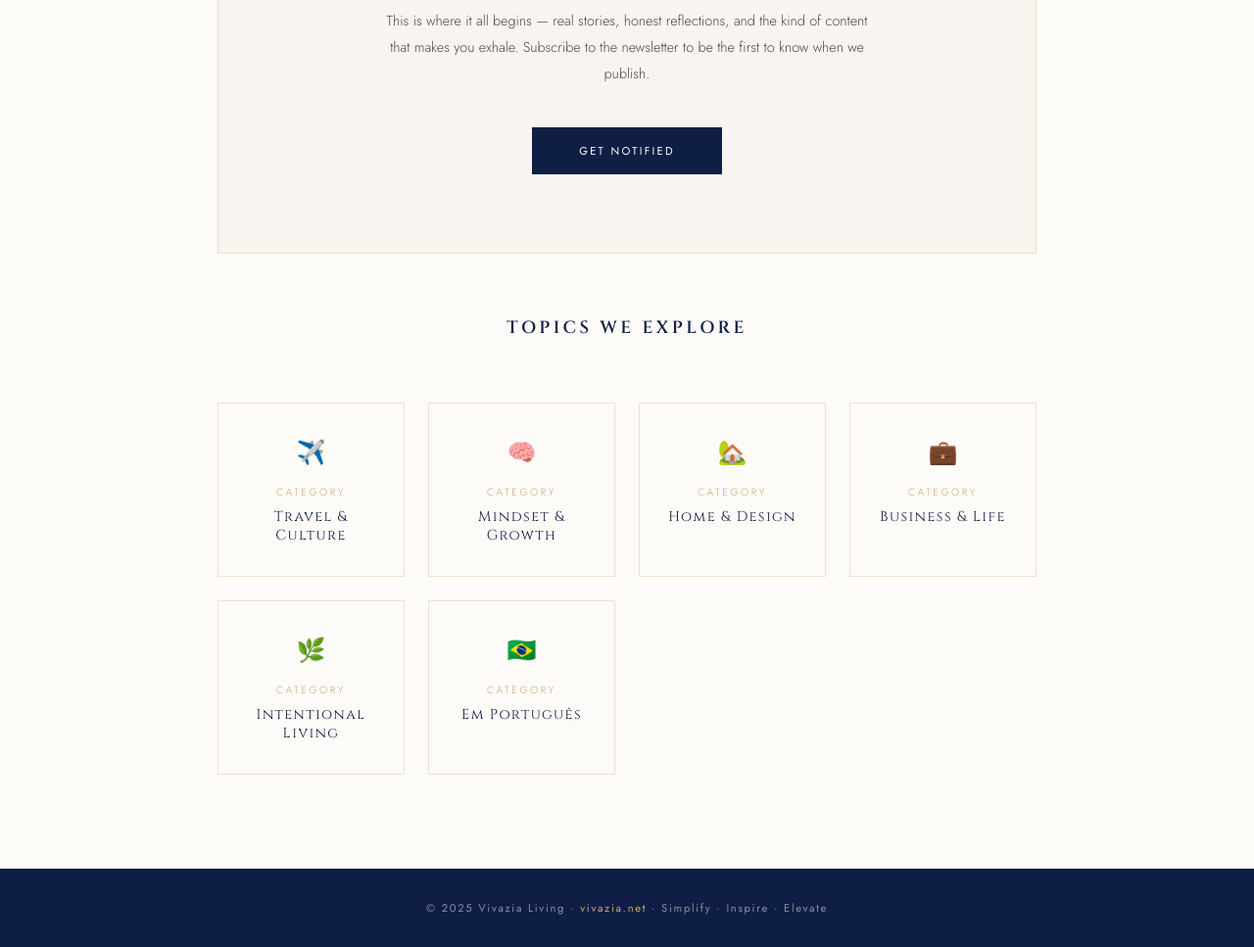
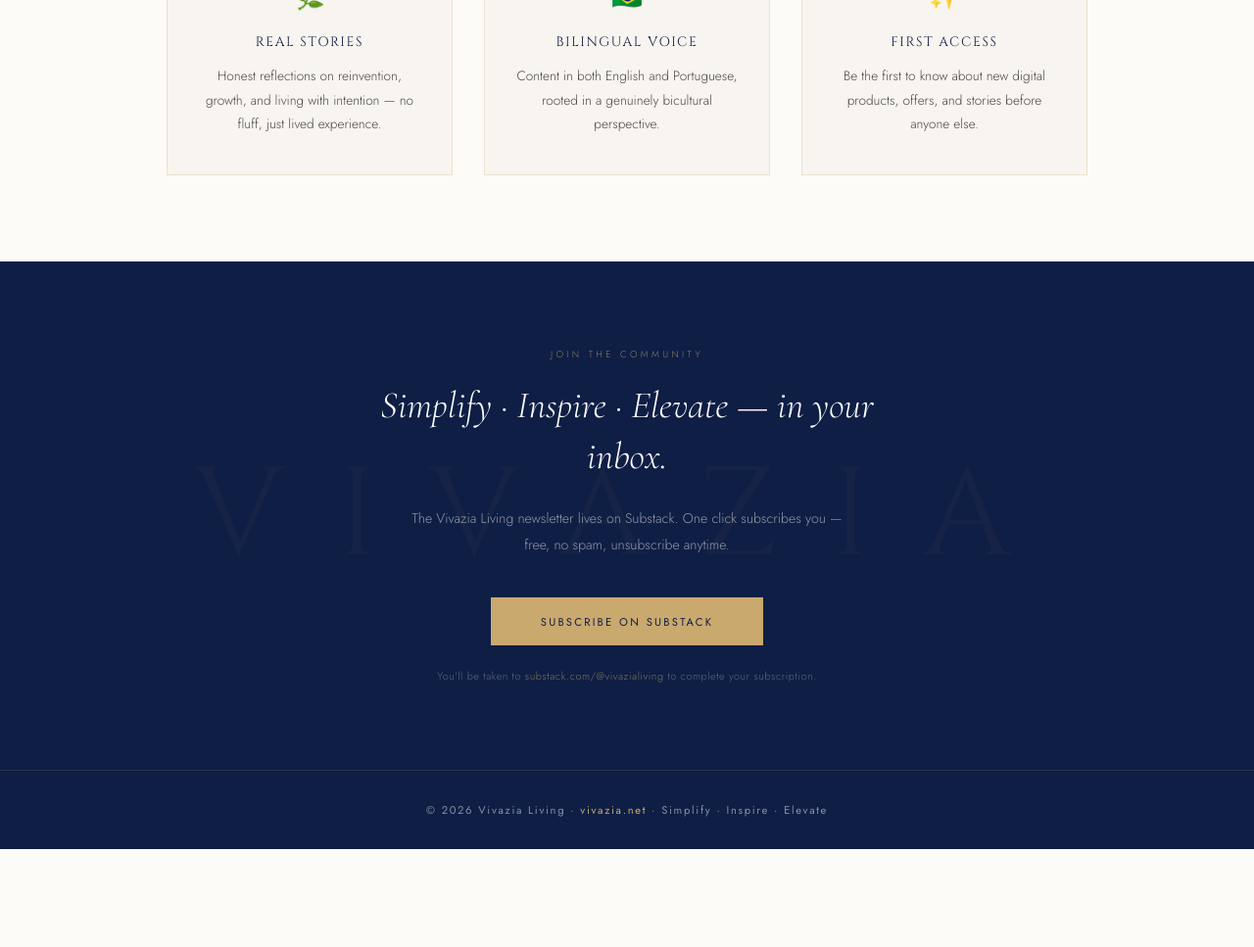
Before and after one commit to vivazia-living/vivazialiving, a plain HTML site: page newsletter.html in a window 1280 px wide. Shown: the part 737-1704 px from the top of the page at 98% size. After the commit the page ends 1604 px from the top, so only its background shows below. Drawn offline with nearby package versions, Linux system fonts and the light colour scheme.

Commit message:
Add files via upload

```diff
--- a/newsletter.html
+++ b/newsletter.html
@@ -3,7 +3,7 @@
 <head>
 <meta charset="UTF-8">
 <meta name="viewport" content="width=device-width, initial-scale=1.0">
-<title>Blog — Vivazia Living</title>
+<title>Newsletter — Vivazia Living</title>
 <link href="https://fonts.googleapis.com/css2?family=Cinzel:wght@400;600&family=Cormorant+Garamond:ital,wght@0,300;0,400;1,300;1,400&family=Jost:wght@200;300;400;500&display=swap" rel="stylesheet">
 <style>
 *,*::before,*::after{box-sizing:border-box;margin:0;padding:0}
@@ -36,111 +36,124 @@
 .nav-logo-sub{font-family:'Cormorant Garamond',serif;font-size:0.85rem;font-weight:300;letter-spacing:0.45em;color:var(--text-light);font-style:italic;}
 .nav-links{display:flex;gap:2.5rem;list-style:none;align-items:center}
 .nav-links a{font-size:0.7rem;letter-spacing:0.18em;text-transform:uppercase;color:var(--text-mid);text-decoration:none;transition:color 0.2s;font-weight:300;}
-.nav-links a:hover{color:var(--gold)}
+.nav-links a:hover,.nav-links a.active{color:var(--gold)}
 .nav-cta{background:var(--navy);color:#fff!important;padding:0.5rem 1.5rem;transition:background 0.2s!important;}
 .nav-cta:hover{background:var(--gold)!important}
 
+/* HERO */
 .page-hero{
-  min-height:50vh;
+  min-height:52vh;
   display:flex;flex-direction:column;justify-content:center;align-items:center;
   text-align:center;
-  padding:8rem 2rem 5rem;
+  padding:9rem 2rem 5rem;
   background:var(--cream);
+  position:relative;
 }
 .page-eyebrow{
-  font-size:0.65rem;letter-spacing:0.35em;text-transform:uppercase;
+  font-size:0.65rem;letter-spacing:0.4em;text-transform:uppercase;
   color:var(--gold);margin-bottom:1.5rem;font-weight:300;
 }
 .page-title{
-  font-family:'Cinzel',serif;font-size:clamp(2rem,4vw,3rem);
-  font-weight:600;letter-spacing:0.2em;color:var(--navy);
-  margin-bottom:1rem;
+  font-family:'Cinzel',serif;font-size:clamp(2rem,4.5vw,3.4rem);
+  font-weight:600;letter-spacing:0.08em;color:var(--navy);
+  line-height:1.2;margin-bottom:1.2rem;
 }
-.page-rule{
-  width:60px;height:0.5px;background:var(--gold);
-  opacity:0.6;margin:1.5rem auto;
-}
+.page-title em{font-style:italic;font-family:'Cormorant Garamond',serif;color:var(--gold);font-weight:400}
+.page-rule{width:60px;height:0.5px;background:var(--gold);opacity:0.6;margin:0.5rem auto 1.8rem;}
 .page-desc{
   font-family:'Cormorant Garamond',serif;
-  font-size:clamp(1.1rem,2vw,1.4rem);
+  font-size:clamp(1.05rem,1.9vw,1.35rem);
   font-weight:300;font-style:italic;
-  color:var(--text-mid);max-width:600px;
+  color:var(--text-mid);max-width:560px;
   line-height:1.9;
 }
 
-.blog-section{
-  padding:6rem 2rem;
-  max-width:900px;
-  margin:0 auto;
+/* BENEFITS */
+.benefits-section{
+  padding:5.5rem 5rem;
+  max-width:1100px;margin:0 auto;
+}
+.benefits-label{
+  font-size:0.6rem;letter-spacing:0.35em;text-transform:uppercase;
+  color:var(--gold);margin-bottom:2.5rem;font-weight:300;text-align:center;
+}
+.benefits-grid{
+  display:grid;grid-template-columns:repeat(3,1fr);gap:2rem;
+}
+.benefit-card{
+  padding:2.5rem 1.8rem;text-align:center;
+  border:0.5px solid rgba(201,169,110,0.25);
+  background:var(--cream);
+  transition:border-color 0.2s;
+}
+.benefit-card:hover{border-color:var(--gold)}
+.benefit-icon{font-size:1.6rem;margin-bottom:1.2rem}
+.benefit-title{
+  font-family:'Cinzel',serif;font-size:0.85rem;
+  letter-spacing:0.12em;color:var(--navy);
+  margin-bottom:0.8rem;text-transform:uppercase;
+}
+.benefit-text{
+  font-size:0.85rem;color:var(--text-mid);
+  line-height:1.8;font-weight:300;
 }
 
-.coming-soon{
-  text-align:center;
-  padding:5rem 2rem;
-  border:0.5px solid rgba(201,169,110,0.3);
-  background:var(--cream);
-  margin-bottom:4rem;
+/* SUBSCRIBE CTA */
+.subscribe-cta{
+  background:var(--navy);
+  padding:5.5rem 3rem;text-align:center;
+  position:relative;overflow:hidden;
 }
-.coming-soon-label{
-  font-size:0.65rem;letter-spacing:0.35em;text-transform:uppercase;
-  color:var(--gold);margin-bottom:1.5rem;font-weight:300;
+.subscribe-cta::before{
+  content:'VIVAZIA';
+  font-family:'Cinzel',serif;font-size:8rem;letter-spacing:0.4em;
+  color:rgba(201,169,110,0.04);position:absolute;
+  top:50%;left:50%;transform:translate(-50%,-50%);white-space:nowrap;
 }
-.coming-soon-title{
+.subscribe-cta-inner{position:relative;max-width:560px;margin:0 auto;}
+.subscribe-eyebrow{
+  font-size:0.6rem;letter-spacing:0.35em;text-transform:uppercase;
+  color:rgba(201,169,110,0.7);margin-bottom:1.2rem;font-weight:300;
+}
+.subscribe-title{
   font-family:'Cormorant Garamond',serif;
-  font-size:clamp(1.5rem,3vw,2.2rem);
+  font-size:clamp(1.6rem,3vw,2.4rem);
   font-weight:300;font-style:italic;
-  color:var(--navy);margin-bottom:1.5rem;
+  color:#fff;margin-bottom:1.5rem;line-height:1.35;
 }
-.coming-soon-text{
-  font-size:0.9rem;color:var(--text-mid);
+.subscribe-text{
+  font-size:0.88rem;color:rgba(255,255,255,0.55);
+  max-width:460px;margin:0 auto 2.5rem;
   line-height:1.9;font-weight:300;
-  max-width:500px;margin:0 auto 2.5rem;
 }
 .subscribe-btn{
   display:inline-block;
-  background:var(--navy);color:#fff;
+  background:var(--gold);color:var(--navy);
   font-family:'Jost',sans-serif;
   font-size:0.7rem;letter-spacing:0.2em;text-transform:uppercase;
-  padding:1rem 3rem;text-decoration:none;
-  transition:background 0.3s;
+  padding:1.05rem 3.2rem;text-decoration:none;
+  transition:background 0.3s,transform 0.2s;font-weight:400;
 }
-.subscribe-btn:hover{background:var(--gold)}
+.subscribe-btn:hover{background:#fff;transform:translateY(-2px)}
+.subscribe-note{
+  margin-top:1.4rem;
+  font-size:0.68rem;letter-spacing:0.05em;
+  color:rgba(255,255,255,0.32);font-weight:300;
+}
+.subscribe-note a{color:rgba(201,169,110,0.6);text-decoration:none}
+.subscribe-note a:hover{color:var(--gold)}
 
-.categories{
-  display:grid;grid-template-columns:repeat(auto-fit,minmax(180px,1fr));
-  gap:1.5rem;margin-top:4rem;
+footer{background:var(--navy);color:rgba(255,255,255,0.5);text-align:center;padding:2rem;font-size:0.7rem;letter-spacing:0.15em;border-top:0.5px solid rgba(201,169,110,0.15);}
+footer a{color:var(--gold);text-decoration:none;}
+
+@media(max-width:768px){
+  nav{padding:1rem 1.5rem;}
+  .nav-links{display:none}
+  .page-hero{padding:7rem 1.5rem 3.5rem;min-height:auto}
+  .benefits-section{padding:3.5rem 1.5rem}
+  .benefits-grid{grid-template-columns:1fr;gap:1.2rem}
+  .subscribe-cta{padding:3.5rem 1.5rem}
 }
-.category-card{
-  padding:2rem 1.5rem;
-  border:0.5px solid rgba(201,169,110,0.3);
-  background:var(--warm-white);
-  text-align:center;
-  transition:border-color 0.2s;
-}
-.category-card:hover{border-color:var(--gold)}
-.category-icon{font-size:1.5rem;margin-bottom:1rem;}
-.category-label{
-  font-size:0.65rem;letter-spacing:0.25em;text-transform:uppercase;
-  color:var(--gold);font-weight:300;margin-bottom:0.5rem;
-}
-.category-name{
-  font-family:'Cinzel',serif;font-size:0.9rem;
-  color:var(--navy);letter-spacing:0.1em;
-}
-
-.section-title{
-  font-family:'Cinzel',serif;font-size:1.1rem;
-  letter-spacing:0.2em;color:var(--navy);
-  margin-bottom:2rem;font-weight:600;
-  text-align:center;text-transform:uppercase;
-}
-
-footer{
-  background:var(--navy);color:rgba(255,255,255,0.5);
-  text-align:center;padding:2rem;
-  font-size:0.7rem;letter-spacing:0.15em;
-}
-footer a{color:var(--gold);text-decoration:none;}
 </style>
 </head>
 <body>
@@ -155,70 +168,52 @@
     <li><a href="index.html#about">About</a></li>
     <li><a href="index.html#services">Services</a></li>
     <li><a href="index.html#philosophy">Philosophy</a></li>
-    <li><a href="newsletter.html">Newsletter</a></li>
+    <li><a href="newsletter.html" class="active">Newsletter</a></li>
     <li><a href="blog.html">Blog</a></li>
     <li><a href="index.html#contact" class="nav-cta">Work With Me</a></li>
   </ul>
 </nav>
 
 <div class="page-hero">
-  <p class="page-eyebrow">Stories · Insights · Real Talk</p>
-  <h1 class="page-title">The Blog</h1>
+  <p class="page-eyebrow">Vivazia Living · The Newsletter</p>
+  <h1 class="page-title">Stories &amp; insights,<br><em>delivered.</em></h1>
   <div class="page-rule"></div>
-  <p class="page-desc">Lifestyle, mindset, culture and intentional living — in English & Portuguese.</p>
+  <p class="page-desc">Reflections on travel, mindset, and intentional living — written with warmth, sent straight to your inbox, in English &amp; Portuguese.</p>
 </div>
 
-<section class="blog-section">
-
-  <div class="coming-soon">
-    <p class="coming-soon-label">Coming Soon</p>
-    <h2 class="coming-soon-title">The first stories are on their way.</h2>
-    <p class="coming-soon-text">
-      This is where it all begins — real stories, honest reflections, and the kind of
-      content that makes you exhale. Subscribe to the newsletter to be the first to know
-      when we publish.
-    </p>
-    <a href="newsletter.html" class="subscribe-btn">Get Notified</a>
-  </div>
-
-  <h2 class="section-title">Topics We Explore</h2>
-  <div class="categories">
-    <div class="category-card">
-      <div class="category-icon">✈️</div>
-      <div class="category-label">Category</div>
-      <div class="category-name">Travel & Culture</div>
+<section class="benefits-section">
+  <p class="benefits-label">What You'll Get</p>
+  <div class="benefits-grid">
+    <div class="benefit-card">
+      <div class="benefit-icon">🌿</div>
+      <div class="benefit-title">Real Stories</div>
+      <p class="benefit-text">Honest reflections on reinvention, growth, and living with intention — no fluff, just lived experience.</p>
     </div>
-    <div class="category-card">
-      <div class="category-icon">🧠</div>
-      <div class="category-label">Category</div>
-      <div class="category-name">Mindset & Growth</div>
+    <div class="benefit-card">
+      <div class="benefit-icon">🇧🇷</div>
+      <div class="benefit-title">Bilingual Voice</div>
+      <p class="benefit-text">Content in both English and Portuguese, rooted in a genuinely bicultural perspective.</p>
     </div>
-    <div class="category-card">
-      <div class="category-icon">🏡</div>
-      <div class="category-label">Category</div>
-      <div class="category-name">Home & Design</div>
-    </div>
-    <div class="category-card">
-      <div class="category-icon">💼</div>
-      <div class="category-label">Category</div>
-      <div class="category-name">Business & Life</div>
-    </div>
-    <div class="category-card">
-      <div class="category-icon">🌿</div>
-      <div class="category-label">Category</div>
-      <div class="category-name">Intentional Living</div>
-    </div>
-    <div class="category-card">
-      <div class="category-icon">🇧🇷</div>
-      <div class="category-label">Category</div>
-      <div class="category-name">Em Português</div>
+    <div class="benefit-card">
+      <div class="benefit-icon">✨</div>
+      <div class="benefit-title">First Access</div>
+      <p class="benefit-text">Be the first to know about new digital products, offers, and stories before anyone else.</p>
     </div>
   </div>
-
 </section>
 
+<div class="subscribe-cta">
+  <div class="subscribe-cta-inner">
+    <p class="subscribe-eyebrow">Join the Community</p>
+    <h2 class="subscribe-title">Simplify · Inspire · Elevate — in your inbox.</h2>
+    <p class="subscribe-text">The Vivazia Living newsletter lives on Substack. One click subscribes you — free, no spam, unsubscribe anytime.</p>
+    <a href="https://substack.com/@vivazialiving" target="_blank" rel="noopener" class="subscribe-btn">Subscribe on Substack</a>
+    <p class="subscribe-note">You'll be taken to <a href="https://substack.com/@vivazialiving" target="_blank" rel="noopener">substack.com/@vivazialiving</a> to complete your subscription.</p>
+  </div>
+</div>
+
 <footer>
-  <p>© 2025 Vivazia Living · <a href="index.html">vivazia.net</a> · Simplify · Inspire · Elevate</p>
+  <p>© 2026 Vivazia Living · <a href="index.html">vivazia.net</a> · Simplify · Inspire · Elevate</p>
 </footer>
 
 </body>
```
